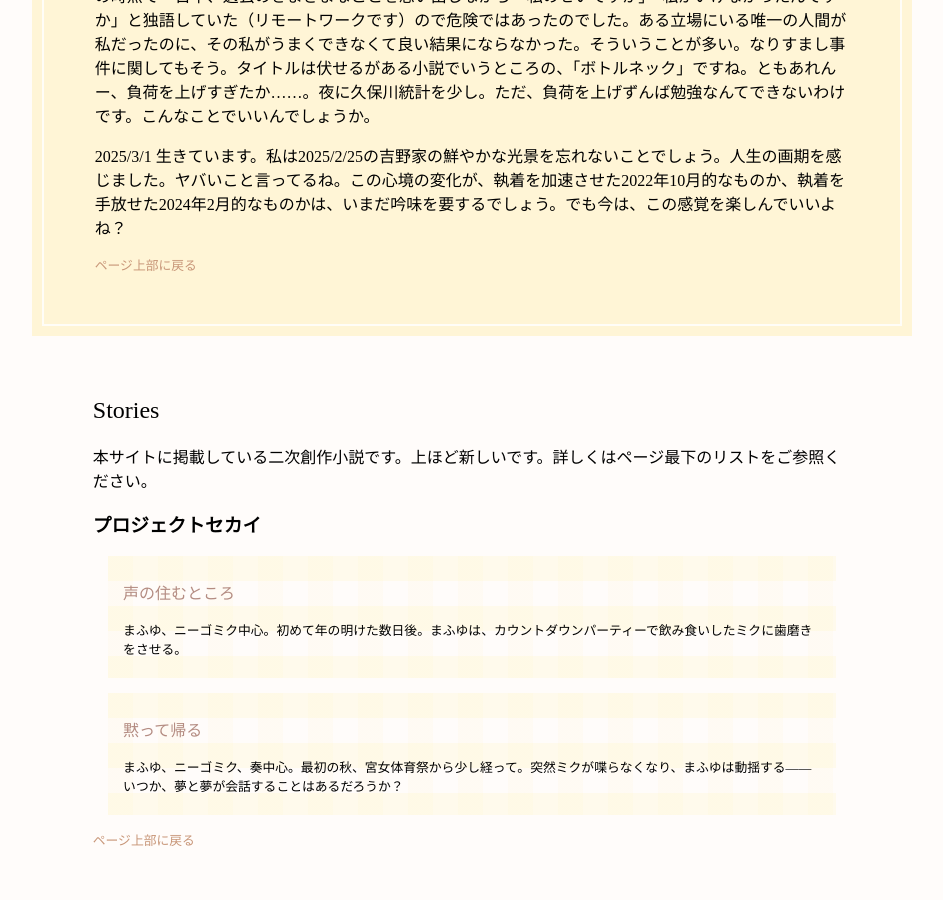
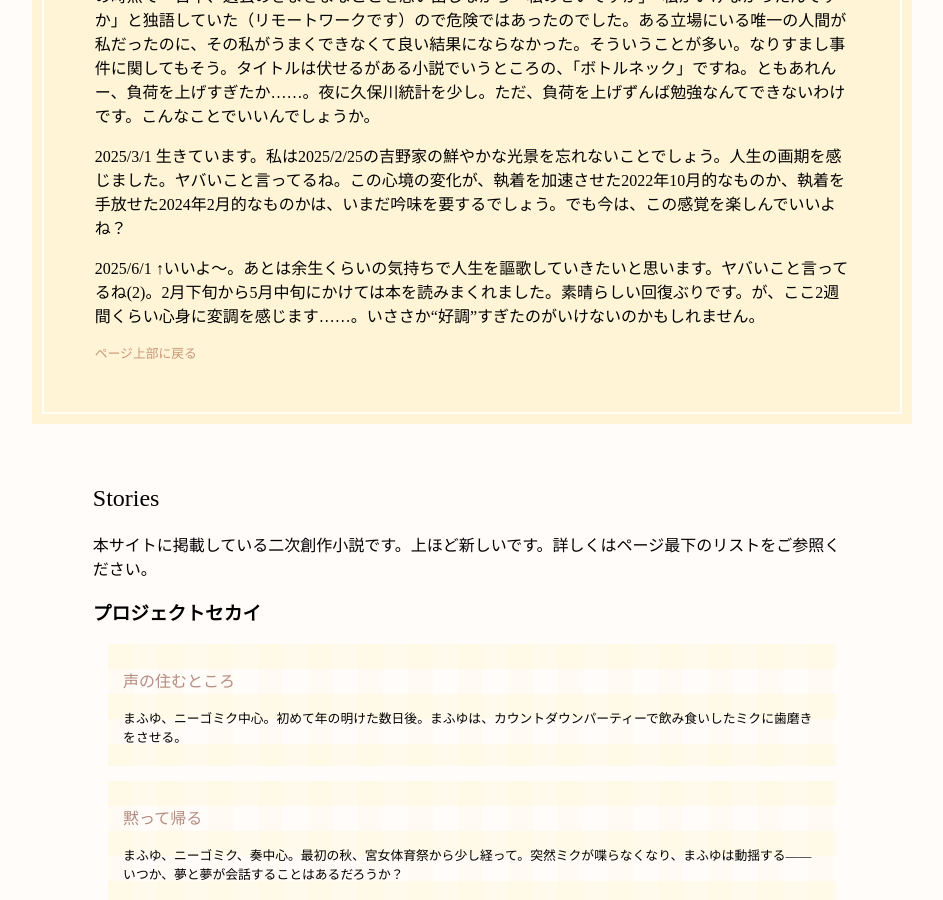
Before and after one commit to misora100/misora100.github.io, a Jekyll site: the page index.html, which Jekyll copies as it is, in a window 1280 px wide and 900 px high, scrolled down 3578 px. Shown: the whole window, without its empty margins (168-1111 px from the left). Built offline with Jekyll 4.4.1, drawn with Linux system fonts in a browser that asks for light colours; some web fonts are replaced.

Commit message:
Update index.html

```diff
--- a/index.html
+++ b/index.html
@@ -95,6 +95,7 @@
         <p>2025/1/22 昨夜、1時頃まで仕事の作業をしていたので……そしてその原因は私の能率の悪さに他ならないので……今日は大変。疲れているし、惨めにもなる。不安が亢進する。こんなときには、今般身につけた「他人事モード」に入ることが有効だったのだが、今日はそうでもなかった。私は椅子に縛り付けられていて、「私自身の支援者としての私」モードに切り替えたって別に仕事がうまくいくようになるわけでもなし。さて、ところで私、<a href="https://wavebox.me/wave/7hxn34q3hawriyo0/">Wavebox</a>というのを設置してみたよ。匿名で、ワンタップで絵文字(📡📠🎁🍵)を送れます。しかもなんと……追加でメッセージを送ることもできます。話は聞いたぞ！ お前に話がある！ いいぞ！ 落ち着け！ 等、私を応援したい方（漠然とした言い方）は、いつでも送っていただけますと幸いです。この、ワンタップで絵文字だけ送れる、つまり応援したい側からしたらほぼハードルなしに思いを伝えられる。しかも受け取る側としては、絵文字は私が望んだ4種類に限られるので、うまく種類を選べば、悪意をさしあたり防ぎ止めることができる……。そういう側面にたいへん好感を持ちました。どうですか？ 📡📠🎁🍵。いいでしょ。久保川統計は2章の演習問題を少し。</p>
         <p>2025/1/23 朝起きたら、休職直前期のような心身の状態だったので即刻休暇をとりました。というか昨日の時点で一日中、過去のさまざまなことを思い出しながら「私のせいですか」「私がいけなかったんですか」と独語していた（リモートワークです）ので危険ではあったのでした。ある立場にいる唯一の人間が私だったのに、その私がうまくできなくて良い結果にならなかった。そういうことが多い。なりすまし事件に関してもそう。タイトルは伏せるがある小説でいうところの、「ボトルネック」ですね。ともあれんー、負荷を上げすぎたか……。夜に久保川統計を少し。ただ、負荷を上げずんば勉強なんてできないわけです。こんなことでいいんでしょうか。</p>
         <p>2025/3/1 生きています。私は2025/2/25の吉野家の鮮やかな光景を忘れないことでしょう。人生の画期を感じました。ヤバいこと言ってるね。この心境の変化が、執着を加速させた2022年10月的なものか、執着を手放せた2024年2月的なものかは、いまだ吟味を要するでしょう。でも今は、この感覚を楽しんでいいよね？</p>
+        <p>2025/6/1 ↑いいよ～。あとは余生くらいの気持ちで人生を謳歌していきたいと思います。ヤバいこと言ってるね(2)。2月下旬から5月中旬にかけては本を読みまくれました。素晴らしい回復ぶりです。が、ここ2週間くらい心身に変調を感じます……。いささか“好調”すぎたのがいけないのかもしれません。</p>
         <div class="back_to_menu"><p><a onclick="ScrollWindow('menu');">ページ上部に戻る</a></p></div>
     </div>
     <div class="main" id="stories">
```
